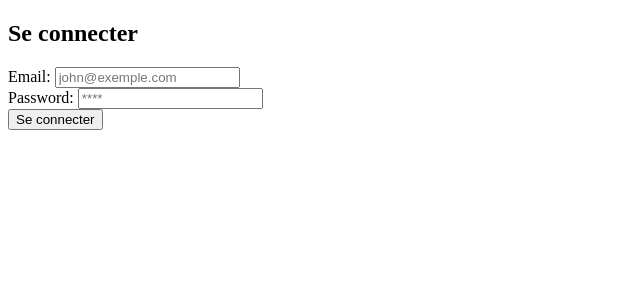
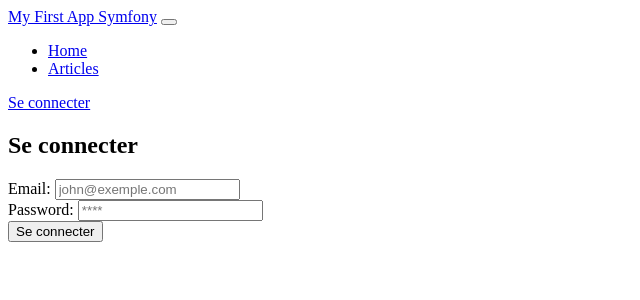
Before and after one commit to Peewii/Symfony_CCI, a Symfony app: template templates/Security/login.html.twig in a window 1280 px wide. Shown: the top 300 px of the page, without its empty margins (0-640 px from the left). Run offline with Twig, Linux system fonts and the light colour scheme; the template is opened without the code that fills it, so the values that code supplies are empty; some libraries are stand-ins or nearby versions.

Commit message:
feat: add header

```diff
--- /dev/null
+++ b/templates/Layout/header.html.twig
@@ -0,0 +1,31 @@
+<header class="sticky-top">
+	<nav class="navbar navbar-expand-sm navbar-dark bg-primary">
+		<div class="container-fluid">
+			<a class="navbar-brand" href="{{ path('app.homepage') }}">My First App Symfony</a>
+			<button class="navbar-toggler d-lg-none" type="button" data-bs-toggle="collapse" data-bs-target="#collapsibleNavId" aria-controls="collapsibleNavId" aria-expanded="false" aria-label="Toggle navigation">
+				<span class="navbar-toggler-icon"></span>
+			</button>
+			<div class="collapse navbar-collapse" id="collapsibleNavId">
+				<ul class="navbar-nav me-auto mt-2 mt-lg-0">
+					<li class="nav-item">
+						<a class="nav-link {{ app.request.get('_route') == 'app.homepage' ? 'active' }}" href="{{ path('app.homepage') }}">Home
+						</a>
+					</li>
+					<li class="nav-item">
+						<a class="nav-link" href="#">Articles</a>
+					</li>
+
+				</ul>
+				<div class="navbar-nav ms-auto">
+					{% if app.user %}
+						<a href="{{ path('app.logout') }}" class="btn btn-danger text-light">
+							Se deconnecter</a>
+					{% else %}
+						<a href="{{ path('app.login') }}" class="btn btn-light">
+							Se connecter</a>
+					{% endif %}
+				</div>
+			</div>
+		</div>
+	</nav>
+</header>
--- a/templates/base.html.twig
+++ b/templates/base.html.twig
@@ -18,6 +18,7 @@
 
 	</head>
 	<body>
+		{% include 'Layout/header.html.twig' %}
 		<main>
 			{% block body %}{% endblock %}
 		</main>
```
